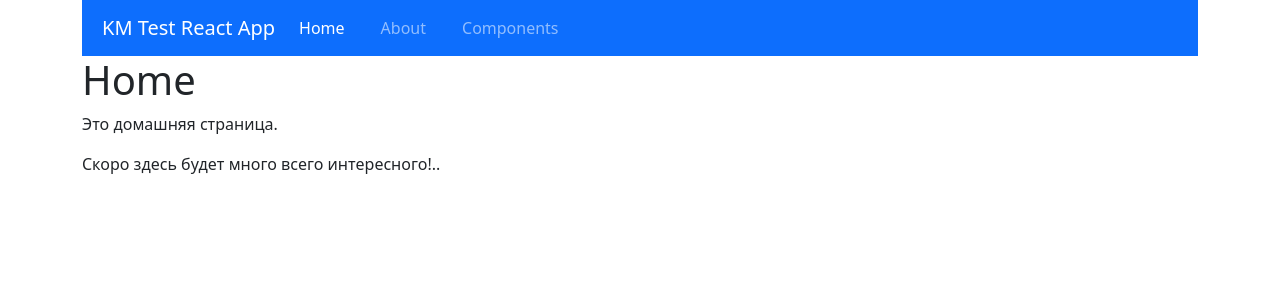
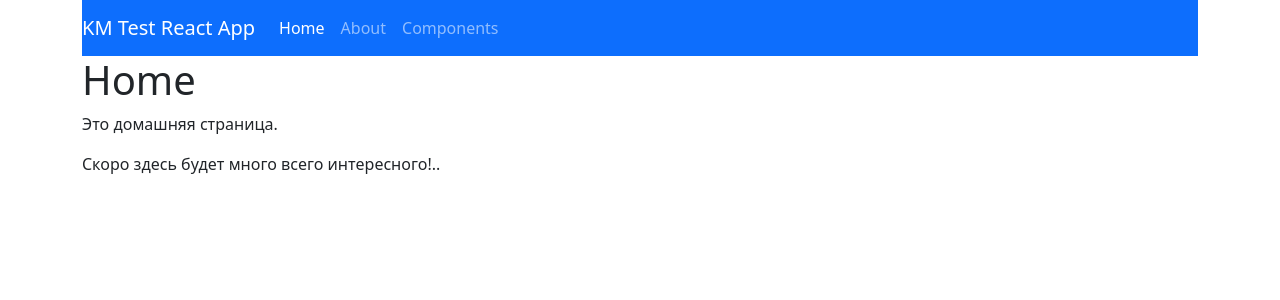
Before and after one commit to abr-ya/km-test, a React app: page / in a window 1280 px wide. Shown: the top 300 px of the page. Built offline with nearby package versions, Linux system fonts and the light colour scheme; the HTML template or start-up script is replaced by a standard one.

Commit message:
Config Webpack for CSS Modules

```diff
--- a/package.json
+++ b/package.json
@@ -51,6 +51,7 @@
     "html-webpack-plugin": "^5.3.2",
     "image-webpack-loader": "^7.0.1",
     "jest": "^27.1.0",
+    "mini-css-extract-plugin": "^2.2.2",
     "msw": "^0.35.0",
     "node-sass": "^6.0.1",
     "prettier": "^2.3.2",
--- a/src/App.tsx
+++ b/src/App.tsx
@@ -2,7 +2,7 @@ import React from "react";
 import { BrowserRouter, Switch, Route, Redirect } from "react-router-dom";
 import { About, Home, Error404, Components } from "./pages";
 import Nav from "./components/Nav/Nav";
-import "./App.scss";
+import "./App.classic.scss";
 
 const App = (): JSX.Element => (
   <BrowserRouter basename="/">
--- a/src/components/Nav/Nav.scss
+++ /dev/null
@@ -1,15 +0,0 @@
-.navbar-nav {
-  flex-direction: row;
-}
-
-.navbar-brand {
-  margin-left: 20px;
-}
-
-.navbar-nav li {
-  margin-right: 20px;
-}
-
-.navbar-nav li:last-child {
-  margin-right: 0;
-}
--- a/src/components/Nav/Nav.tsx
+++ b/src/components/Nav/Nav.tsx
@@ -1,6 +1,6 @@
 import React from "react";
 import { NavLink } from "react-router-dom";
-import "./Nav.scss";
+import classes from "./nav.scss";
 
 const Nav = (): JSX.Element => {
   const title = "KM Test React App";
@@ -22,8 +22,10 @@ const Nav = (): JSX.Element => {
   }
 
   return (
-    <nav className="navbar navbar-dark bg-primary navbar-expand-lg">
-      <div className="navbar-brand">{title}</div>
+    <nav
+      className={`${classes.navigation} navbar navbar-dark bg-primary navbar-expand-lg`}
+    >
+      <div className={`${classes.logo} navbar-brand`}>{title}</div>
       <ul className="navbar-nav">{htmlLinks}</ul>
     </nav>
   );
--- /dev/null
+++ b/src/components/Nav/nav.scss
@@ -0,0 +1,7 @@
+.navigation {
+  padding: 10px;
+}
+
+.logo {
+  padding: 10px;
+}
```
Also changed, not shown: configs/webpack/common.js (+22 -0 lines), src/App.classic.scss (renamed from src/App.scss).
